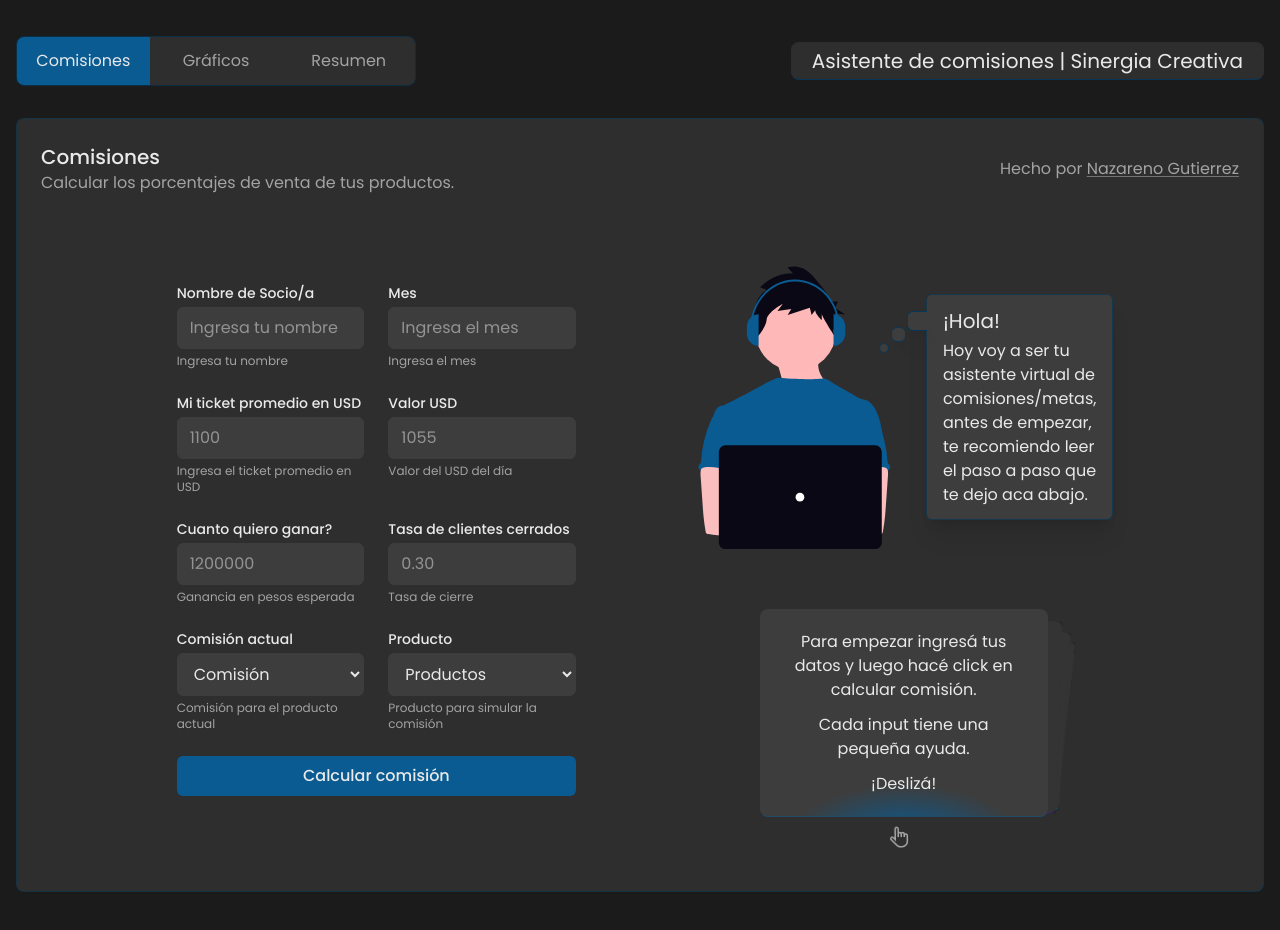
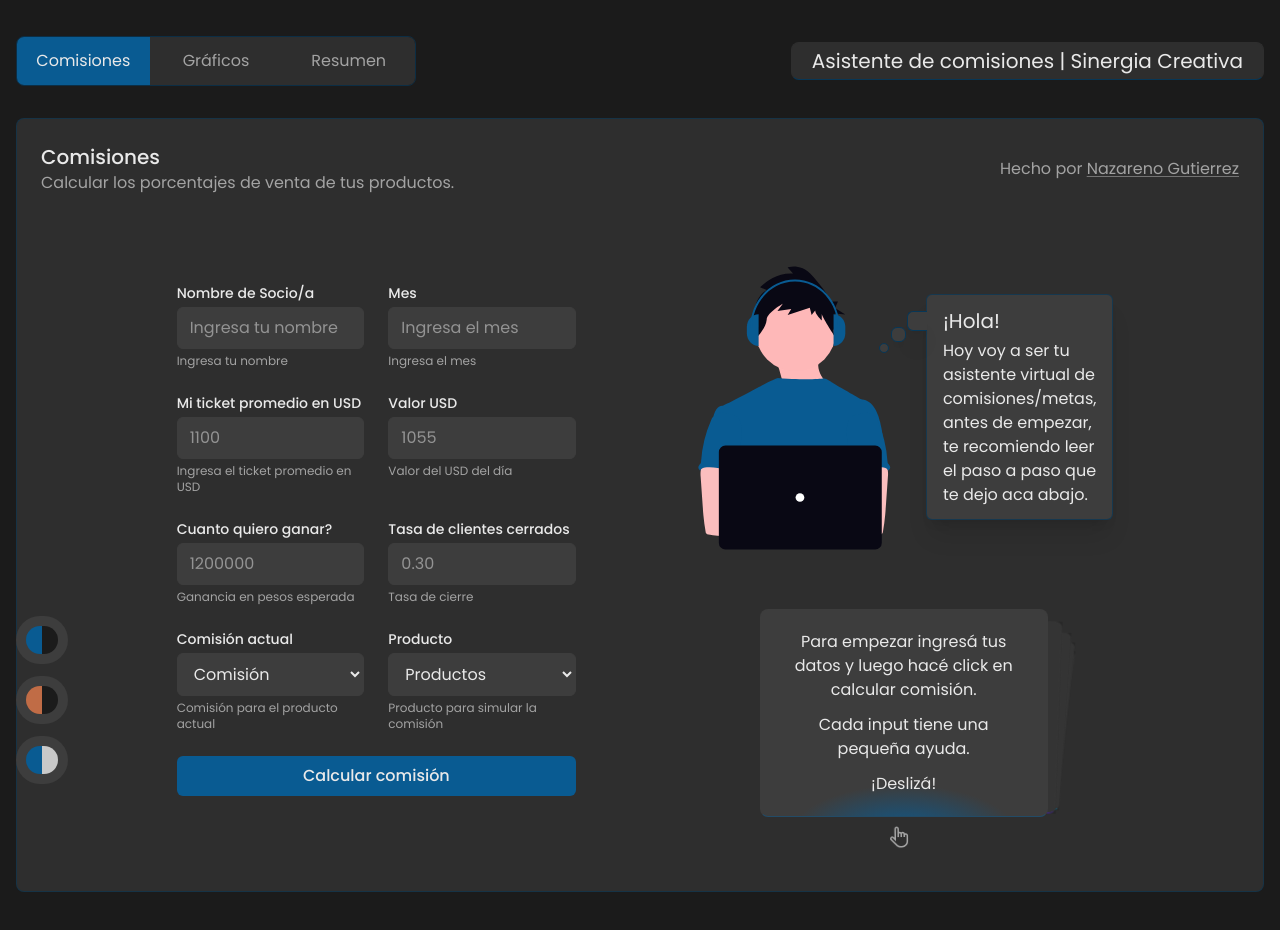
Before and after one commit to nazagutierrez/commissions-sim, a React (Vite) app: page / in a window 1280 px wide. Built offline with nearby package versions, Linux system fonts and the light colour scheme.

Commit message:
New toggle color feature

```diff
--- a/src/App.tsx
+++ b/src/App.tsx
@@ -7,6 +7,7 @@ import chartWhite from "./assets/chartWhite.png"
 import homeWhite from "./assets/homeWhite.png"
 import summaryWhite from "./assets/summaryWhite.png"
 import { MadeBy } from "./components/MadeBy";
+import { ToggleThemes } from "./components/ToggleThemes";
 const Charts = React.lazy(() => import("./tabs/charts/charts"));
 
 
@@ -59,12 +60,13 @@ export default function Home() {
   }, [updateFlag])
 
 
+
   return (
     <CommissionsContext.Provider value={{ goalData, prospectData, commissionsData, updateFlag, setGoalData, setProspectData, setCommissionsData, setUpdateFlag }}>
       <main className="min-h-screen bg-bg text-main-white w-full">
         <div className="container mx-auto pb-28 md:pb-10 pt-9 px-4 w-full">
           <div className="w-full">
-            <div className="flex-col xl:flex-row flex items-center justify-around xl:justify-between mb-8 gap-8">
+            <div className="flex-col xl:flex-row flex items-center justify-around xl:justify-between sm:mb-8 gap-8">
               {/* Navbar para web */}
               <div className="flex-wrap w-[400px] hidden sm:flex rounded-lg overflow-hidden border border-primary-border/70">
                 <button
@@ -131,6 +133,8 @@ export default function Home() {
               </h1>
             </div>
 
+            <ToggleThemes />
+
             {/* Contenido del componente */}
             <div className="bg-bg-primary rounded-lg border border-primary-border/60 p-6 w-full">
               {activeTab === "commission" ? (
--- a/src/assets/support.svg
+++ b/src/assets/MySvg.tsx
@@ -1,25 +1,26 @@
-<svg width="350" height="510" xmlns="http://www.w3.org/2000/svg">
-
+export const MySvg = ({ color }: { color: string }) => (
+<svg width="200px" height="100%"   viewBox="0 0 350 510" xmlns="http://www.w3.org/2000/svg">
  <g>
   <title>Layer 1</title>
   <g stroke="null">
    <g stroke="null" transform="translate(-520.685 -285.112)" data-name="Group 69" id="svg_1">
     <path stroke="null" fill="#ffb9b9" transform="translate(482.023 122.697)" d="m185.98915,344.27961s23.446,77.372 16.412,86.751s75.028,-51.582 75.028,-51.582s-30.48,-21.1 -18.757,-51.582l-72.683,16.413z" data-name="Path 274" id="svg_16"/>
     <circle stroke="null" fill="#feb8b8" transform="translate(891.872 327.045)" r="70.666" cy="78.66161" cx="-193.15785" data-name="Ellipse 276" id="svg_15"/>
-    <path stroke="null" fill="#095b92" transform="translate(360 90)" d="m490.69615,497.42561c-2.43,-14.619 -4.936,-29.519 -11.731,-42.689c-4.466,-8.626 -11.554,-16.847 -21.11,-18.552a20.421,20.421 0 0 1 -5.5,-1.272c-2.8,-1.349 -40.425,-22.827 -46.405,-26.568c-5.135,-3.212 -13.24,-9.158 -17.327,-9.158c-4.112,-0.09 -19.878,3.579 -81.414,-1.231c0,0 -16.9,6.663 -29.985,14.743c-0.2,-0.131 -63.869,34.06 -66.261,33.97c-4.53,-0.191 -8.741,2.71 -11.338,6.362s-3.814,8.174 -5.089,12.546c13.907,30.97 26.631,61.98 40.539,92.95a7.931,7.931 0 0 1 1.006,3.815a9.309,9.309 0 0 1 -1.73,3.815c-6.82,10.956 -6.6,24.736 -5.858,37.613s1.668,26.478 -4.087,38.02c-1.565,3.169 -3.6,6.069 -5.089,9.238c-3.486,7.177 -4.746,30.131 -2.71,37.842l255.121,7.309c-5.484,-15.083 18.968,-198.753 18.968,-198.753z" data-name="Path 1095" id="svg_14"/>
+    <path stroke="null" fill={color} transform="translate(360 90)" d="m490.69615,497.42561c-2.43,-14.619 -4.936,-29.519 -11.731,-42.689c-4.466,-8.626 -11.554,-16.847 -21.11,-18.552a20.421,20.421 0 0 1 -5.5,-1.272c-2.8,-1.349 -40.425,-22.827 -46.405,-26.568c-5.135,-3.212 -13.24,-9.158 -17.327,-9.158c-4.112,-0.09 -19.878,3.579 -81.414,-1.231c0,0 -16.9,6.663 -29.985,14.743c-0.2,-0.131 -63.869,34.06 -66.261,33.97c-4.53,-0.191 -8.741,2.71 -11.338,6.362s-3.814,8.174 -5.089,12.546c13.907,30.97 26.631,61.98 40.539,92.95a7.931,7.931 0 0 1 1.006,3.815a9.309,9.309 0 0 1 -1.73,3.815c-6.82,10.956 -6.6,24.736 -5.858,37.613s1.668,26.478 -4.087,38.02c-1.565,3.169 -3.6,6.069 -5.089,9.238c-3.486,7.177 -4.746,30.131 -2.71,37.842l255.121,7.309c-5.484,-15.083 18.968,-198.753 18.968,-198.753z" data-name="Path 1095" id="svg_14"/>
     <path stroke="null" fill="#fbbebe" transform="translate(360 90)" d="m172.48615,559.89561a45.045,45.045 0 0 0 -0.153,11.109l3.656,52.513c0.343,4.949 0.681,9.887 1.146,14.824c0.877,9.581 2.188,19.086 3.815,28.578a5.09,5.09 0 0 0 5.216,4.949c16.1,3.406 32.726,3.27 49.153,2.342c25.067,-1.4 89.2,-4.046 93.116,-9.136s1.635,-13.322 -3.474,-17.438s-89.739,-14.149 -89.739,-14.149c0.827,-6.553 3.321,-12.724 5.688,-18.946c4.25,-11.035 8.22,-22.432 8.3,-34.253s-4.377,-24.25 -14.061,-31.022c-7.966,-5.56 -18.221,-6.591 -27.928,-6.362c-7.062,0.2 -19.265,-1.489 -25.716,1.272c-5.106,2.25 -8.065,10.719 -9.019,15.719z" data-name="Path 1421" id="svg_13"/>
-    <path stroke="null" fill="#095b92" transform="translate(360 90)" d="m193.80315,466.51861a13.169,13.169 0 0 0 -2.824,4.518a213.588,213.588 0 0 0 -17.941,73.316a7.329,7.329 0 0 1 -0.827,3.55a15.535,15.535 0 0 1 -1.87,2.023a7.024,7.024 0 0 0 0.84,9.9q0.173,0.146 0.356,0.281c2.1,-3.951 7.125,-5.242 11.592,-5.586c21.389,-1.692 42.282,8.259 63.734,7.508c-1.514,-5.23 -3.691,-10.256 -4.925,-15.548c-5.459,-23.5 8.156,-49.089 -0.191,-71.726c-1.668,-4.53 -4.453,-8.983 -8.843,-10.968a23.554,23.554 0 0 0 -5.662,-1.5c-5.421,-0.979 -16.212,-5.166 -21.453,-3.486c-1.935,0.624 -2.7,2.443 -4.3,3.542c-2.436,1.553 -5.667,2.127 -7.686,4.176z" data-name="Path 1430" id="svg_12"/>
+    <path stroke="null" fill={color} transform="translate(360 90)" d="m193.80315,466.51861a13.169,13.169 0 0 0 -2.824,4.518a213.588,213.588 0 0 0 -17.941,73.316a7.329,7.329 0 0 1 -0.827,3.55a15.535,15.535 0 0 1 -1.87,2.023a7.024,7.024 0 0 0 0.84,9.9q0.173,0.146 0.356,0.281c2.1,-3.951 7.125,-5.242 11.592,-5.586c21.389,-1.692 42.282,8.259 63.734,7.508c-1.514,-5.23 -3.691,-10.256 -4.925,-15.548c-5.459,-23.5 8.156,-49.089 -0.191,-71.726c-1.668,-4.53 -4.453,-8.983 -8.843,-10.968a23.554,23.554 0 0 0 -5.662,-1.5c-5.421,-0.979 -16.212,-5.166 -21.453,-3.486c-1.935,0.624 -2.7,2.443 -4.3,3.542c-2.436,1.553 -5.667,2.127 -7.686,4.176z" data-name="Path 1430" id="svg_12"/>
     <path stroke="null" fill="#fbbebe" transform="translate(360 90)" d="m490.84815,544.17861c-6.451,-2.762 -18.653,-1.069 -25.716,-1.272c-9.707,-0.229 -19.962,0.8 -27.928,6.362c-9.684,6.772 -14.137,19.2 -14.061,31.022s4.046,23.218 8.3,34.253c2.366,6.222 4.861,12.393 5.688,18.946c0,0 -84.63,10.034 -89.739,14.149s-7.392,12.348 -3.474,17.438s126.173,10.2 142.269,6.794a5.09,5.09 0 0 0 5.216,-4.949c1.627,-9.491 2.937,-19 3.815,-28.578c0.465,-4.937 0.8,-9.874 1.146,-14.824l3.657,-52.513a45.045,45.045 0 0 0 -0.153,-11.109c-0.956,-5.002 -3.915,-13.471 -9.02,-15.719z" data-name="Path 1421" id="svg_11"/>
-    <path stroke="null" fill="#095b92" transform="translate(360 90)" d="m470.86315,462.34161c-1.6,-1.1 -2.366,-2.918 -4.3,-3.542c-5.241,-1.68 -16.032,2.507 -21.453,3.486a23.554,23.554 0 0 0 -5.662,1.5c-4.389,1.985 -7.175,6.438 -8.843,10.968c-8.347,22.637 5.268,48.224 -0.191,71.726c-1.234,5.293 -3.411,10.318 -4.925,15.548c21.453,0.751 42.346,-9.2 63.734,-7.508c4.467,0.343 9.493,1.635 11.592,5.586q0.183,-0.135 0.356,-0.281a7.024,7.024 0 0 0 0.84,-9.9a15.53,15.53 0 0 1 -1.87,-2.023a7.329,7.329 0 0 1 -0.827,-3.55a213.586,213.586 0 0 0 -17.938,-73.315a13.169,13.169 0 0 0 -2.824,-4.518c-2.022,-2.049 -5.253,-2.623 -7.689,-4.177z" data-name="Path 1430" id="svg_10"/>
+    <path stroke="null" fill={color} transform="translate(360 90)" d="m470.86315,462.34161c-1.6,-1.1 -2.366,-2.918 -4.3,-3.542c-5.241,-1.68 -16.032,2.507 -21.453,3.486a23.554,23.554 0 0 0 -5.662,1.5c-4.389,1.985 -7.175,6.438 -8.843,10.968c-8.347,22.637 5.268,48.224 -0.191,71.726c-1.234,5.293 -3.411,10.318 -4.925,15.548c21.453,0.751 42.346,-9.2 63.734,-7.508c4.467,0.343 9.493,1.635 11.592,5.586q0.183,-0.135 0.356,-0.281a7.024,7.024 0 0 0 0.84,-9.9a15.53,15.53 0 0 1 -1.87,-2.023a7.329,7.329 0 0 1 -0.827,-3.55a213.586,213.586 0 0 0 -17.938,-73.315a13.169,13.169 0 0 0 -2.824,-4.518c-2.022,-2.049 -5.253,-2.623 -7.689,-4.177z" data-name="Path 1430" id="svg_10"/>
     <circle stroke="null" fill="#fbbebe" transform="translate(922.536 718.237)" r="19.073" cy="27.06861" cx="-244.75085" data-name="Ellipse 188" id="svg_9"/>
     <circle stroke="null" fill="#fbbebe" transform="translate(964.768 718.237)" r="19.073" cy="27.06861" cx="-244.75085" data-name="Ellipse 189" id="svg_8"/>
     <path stroke="null" fill="#090814" transform="translate(360 90)" d="m477.74815,698.28361l-262.03,0a11.552,11.552 0 0 1 -11.542,-11.538l0,-158.967a11.552,11.552 0 0 1 11.539,-11.539l262.033,0a11.552,11.552 0 0 1 11.539,11.539l0,158.967a11.552,11.552 0 0 1 -11.539,11.539l0,-0.001z" data-name="Path 1096" id="svg_7"/>
     <circle stroke="null" fill="#fff" transform="translate(962.287 681.632)" r="7.635" cy="15.63061" cx="-256.18885" data-name="Ellipse 263" id="svg_6"/>
     <path stroke="null" fill="#090814" transform="translate(560.596 -5.14)" d="m87.28315,339.19561l-11.517,-4.608s24.105,-26.533 57.632,-24.227l-9.432,-10.383s23.052,-9.229 44.011,15c11.017,12.735 23.763,27.706 31.717,44.567l12.345,0l-5.151,11.345l18.031,11.345l-18.508,-2.03a62.776,62.776 0 0 1 -1.751,29.381l0.508,8.967s-21.464,-33.212 -21.464,-37.82l0,11.538s-11.528,-10.393 -11.528,-17.315l-6.288,8.077l-3.144,-12.687l-38.768,12.686l6.283,-10.388l-24.105,3.461l9.431,-12.687s-27.244,15 -28.292,27.688s-14.669,28.84 -14.669,28.84l-6.288,-11.537s-9.431,-51.913 20.947,-69.213z" data-name="Path 983" id="svg_5"/>
-    <path stroke="null" fill="#095b92" transform="translate(360 90)" d="m273.73215,342.04461l0,0c-11.356,0 -20.556,-9.949 -20.556,-22.229l0,0l0,-11.12c0,-12.277 9.2,-22.229 20.559,-22.229l0,0l-0.003,55.578z" data-name="Path 1098" id="svg_4"/>
-    <path stroke="null" fill="#095b92" transform="translate(360 90)" d="m404.95515,286.47161l0,0c11.355,0 20.559,9.952 20.559,22.229l0,11.115c0,12.277 -9.2,22.229 -20.559,22.229l0,0l0,-55.573z" data-name="Path 1099" id="svg_3"/>
-    <path stroke="null" fill="#095b92" transform="translate(360 90)" d="m415.72915,310.44761l-3.262,0c0,-44.73 -33.656,-81.121 -75.026,-81.121s-75.026,36.391 -75.026,81.121l-3.262,0c0,-46.675 35.12,-84.648 78.288,-84.648s78.288,37.973 78.288,84.648z" data-name="Path 1100" id="svg_2"/>
+    <path stroke="null" fill={color} transform="translate(360 90)" d="m273.73215,342.04461l0,0c-11.356,0 -20.556,-9.949 -20.556,-22.229l0,0l0,-11.12c0,-12.277 9.2,-22.229 20.559,-22.229l0,0l-0.003,55.578z" data-name="Path 1098" id="svg_4"/>
+    <path stroke="null" fill={color} transform="translate(360 90)" d="m404.95515,286.47161l0,0c11.355,0 20.559,9.952 20.559,22.229l0,11.115c0,12.277 -9.2,22.229 -20.559,22.229l0,0l0,-55.573z" data-name="Path 1099" id="svg_3"/>
+    <path stroke="null" fill={color} transform="translate(360 90)" d="m415.72915,310.44761l-3.262,0c0,-44.73 -33.656,-81.121 -75.026,-81.121s-75.026,36.391 -75.026,81.121l-3.262,0c0,-46.675 35.12,-84.648 78.288,-84.648s78.288,37.973 78.288,84.648z" data-name="Path 1100" id="svg_2"/>
    </g>
   </g>
  </g>
 </svg>
+  );
--- a/src/components/SupportAgentHome.tsx
+++ b/src/components/SupportAgentHome.tsx
@@ -1,15 +1,17 @@
-import supportSvg from "../assets/support.svg";
 import { Swiper, SwiperSlide } from "swiper/react";
 import { EffectCards } from "swiper/modules";
 import dragCursor from "../assets/dragCursor.svg";
 import 'swiper/swiper-bundle.css';
+import { MySvg } from "../assets/MySvg";
 
 export const SupportAgentHome = () => {
   return (
     <div className="flex flex-col items-center justify-center w-full xl:w-1/3 gap-14 text-main-white">
       <div className="flex flex-col xl:flex-row items-center justify-center gap-8">
         {/* Imagen del asistente */}
-        <img src={supportSvg} alt="support svg" className="w-[200px]" />
+        <div className="w-fit h-auto">
+          <MySvg color="var(--color-primary)" />
+        </div>
         <div className="relative px-4 py-3 flex bg-bg-secondary border rounded-md border-primary-border/70 shadow-xl flex-col items-start justify-center text-pretty gap-1">
           <div className="-top-5 xl:top-4 left-[50%] xl:-left-5 absolute w-[20px] h-[20px] bg-bg-secondary border xl:border-r-0 rounded-md border-primary-border shadow-xl xl:rounded-tr-none xl:rounded-br-none" />
           <div className="-top-9 xl:top-8 left-[50%] xl:-left-9 absolute w-[15px] h-[15px] bg-bg-secondary border rounded-md border-primary-border shadow-xl" />
--- /dev/null
+++ b/src/components/ToggleThemes.tsx
@@ -0,0 +1,45 @@
+export const ToggleThemes = () => {
+  const toggleThemes = (color:string) => {
+    const root = document.documentElement.classList
+    switch (color) {
+      case "orange":
+        root.add("orange")
+        root.remove("light")
+        break;
+      case "light":
+        root.add("light")
+        root.remove("orange")
+        break;
+      default:
+        root.remove("orange")
+        root.remove("light")
+        break;
+    }
+  }
+
+  return (
+    <div className="z-60 sm:fixed py-6 sm:py-0 bottom-0 sm:left-0 flex sm:flex-col items-center justify-center gap-1.5 sm:gap-3 sm:mb-4 sm:ms-4">
+      <button
+        className="cursor-pointer flex p-2 sm:p-2.5 bg-bg-secondary rounded-full"
+        onClick={() => toggleThemes("default")}
+      >
+        <div className="bg-[#095b92] w-3 sm:w-4 h-5 sm:h-7 rounded-l-full"></div>
+        <div className="bg-[#1b1b1b] w-3 sm:w-4 h-5 sm:h-7 rounded-r-full"></div>
+      </button>
+      <button
+        className="cursor-pointer flex p-2 sm:p-2.5 bg-bg-secondary rounded-full"
+        onClick={() => toggleThemes("orange")}
+      >
+        <div className="bg-[#c06c46] w-3 sm:w-4 h-5 sm:h-7 rounded-l-full"></div>
+        <div className="bg-[#1b1b1b] w-3 sm:w-4 h-5 sm:h-7 rounded-r-full"></div>
+      </button>
+      <button
+        className="cursor-pointer flex p-2 sm:p-2.5 bg-bg-secondary rounded-full"
+        onClick={() => toggleThemes("light")}
+      >
+        <div className="bg-[#095b92] w-3 sm:w-4 h-5 sm:h-7 rounded-l-full"></div>
+        <div className="bg-[#c9c9c9] w-3 sm:w-4 h-5 sm:h-7 rounded-r-full"></div>
+      </button>
+    </div>
+  );
+};
```
Also changed, not shown: src/index.css (+25 -1 lines), src/tabs/charts/charts.tsx (+5 -5 lines).
